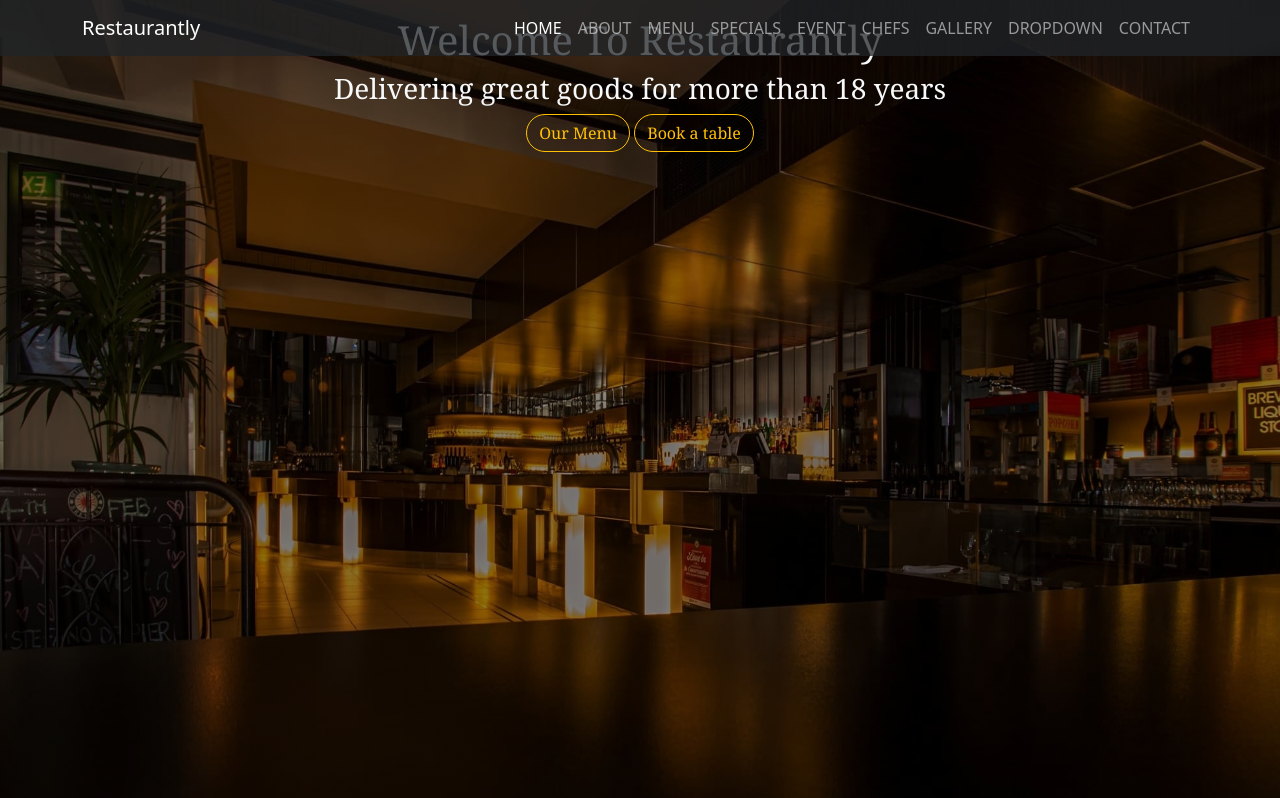
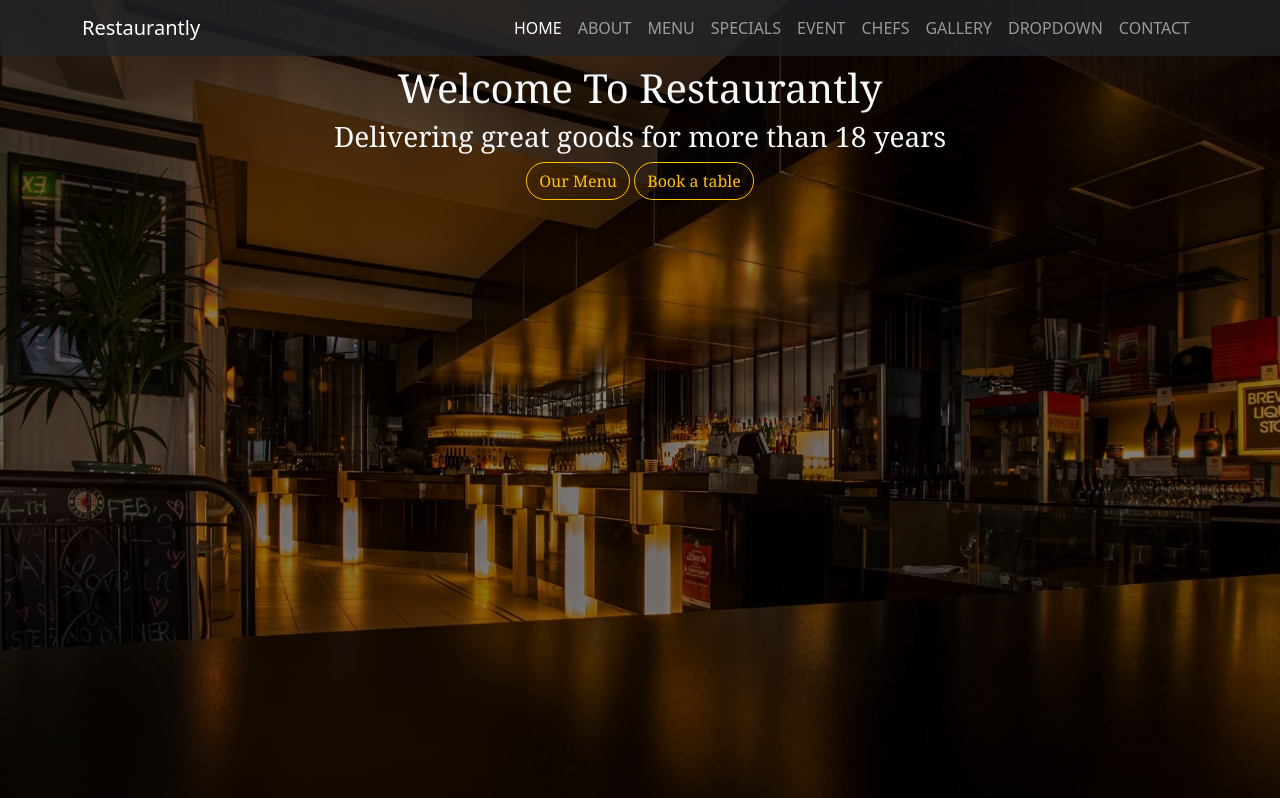
Before and after one commit to zoevds/restaurantly, a plain HTML site: page index.html in a window 1280 px wide. Shown: the top 798 px of the page. Drawn offline with nearby package versions, Linux system fonts and the light colour scheme.

Commit message:
changes to landing page

```diff
--- a/index.html
+++ b/index.html
@@ -68,7 +68,7 @@
     </header>
     <section id="Landing">
        <div class="p-3 mb-2 text-light text-center" style="font-family: Cambria, Cochin, Georgia, Times, 'Times New Roman', serif;">
-        <div class="row1">
+        <div class="row1 mt-5">
            <h1> Welcome To<span class="Landing"> Restaurantly</span></h1>
            <h3>Delivering great goods for more than 18 years</h3>
            <div class="btns">
```
